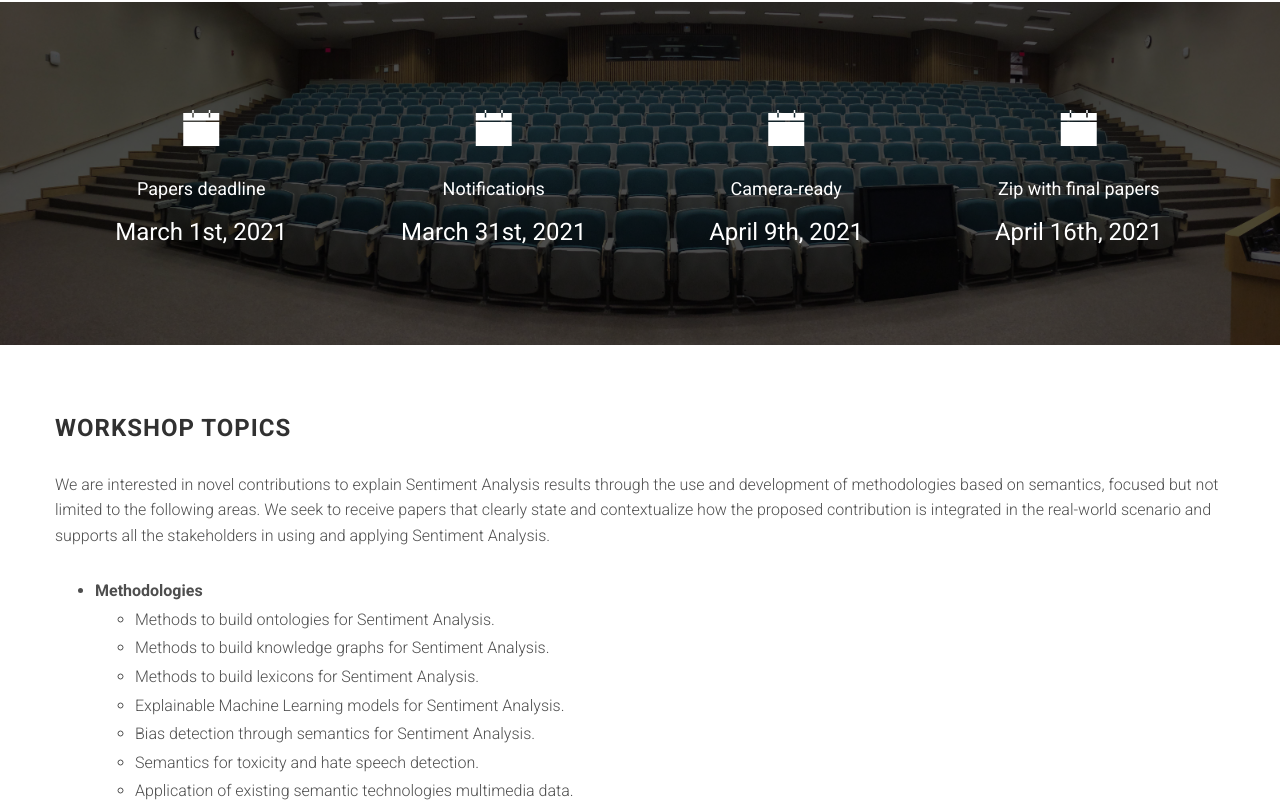
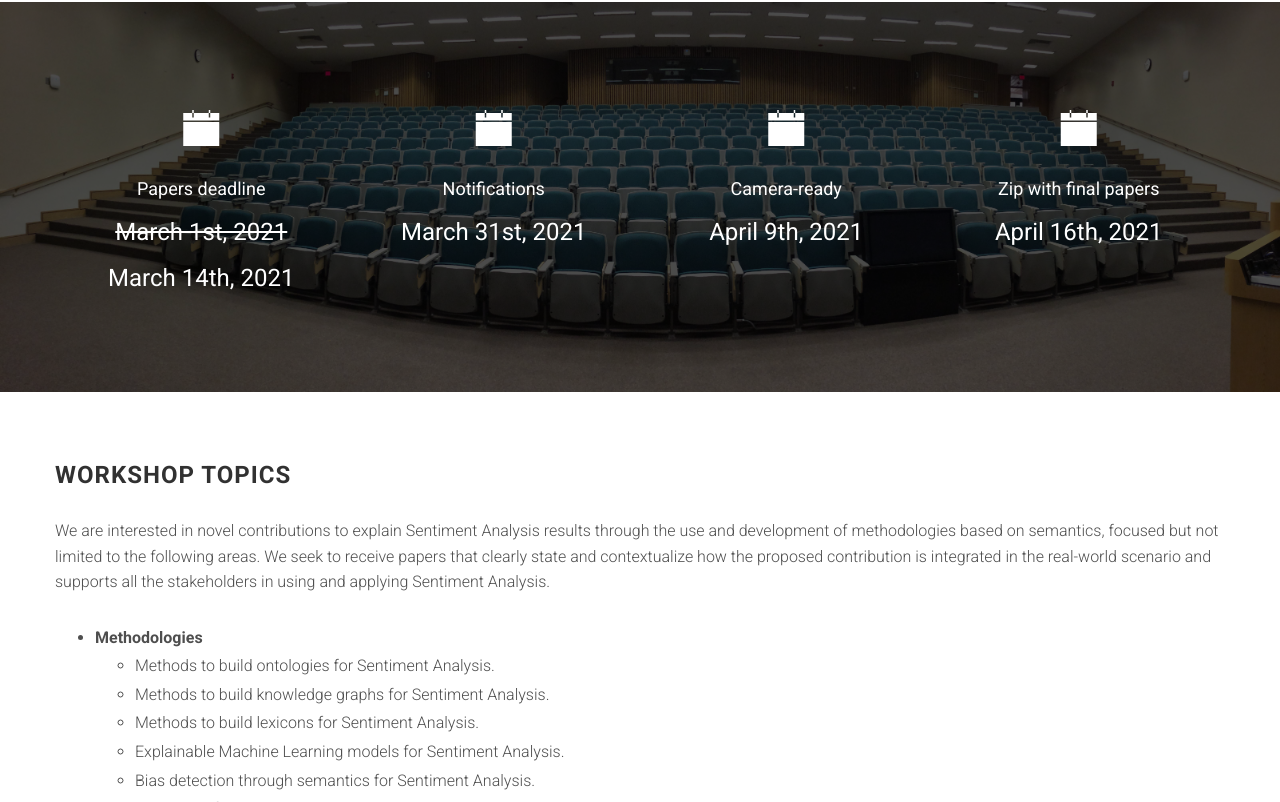
Before and after one commit to danilo-dessi/xsentiment, a website: page index.html in a window 1280 px wide. Shown: the part 1229-2031 px from the top of the page. Drawn offline with Linux system fonts and the light colour scheme; files whose address does not match are found by name.

Commit message:
deadline extension

```diff
--- a/index.html
+++ b/index.html
@@ -89,7 +89,8 @@
 
                     <i class="ion-ios-calendar"></i>
                     <h4>Papers deadline</h4>
-                    <h3>March 1st, 2021</h3>
+                    <h3><del>March 1st, 2021</del></h3>
+                    <h3>March 14th, 2021</h3>
 
                 </div>
                 <div class="col-sm-3">
```
